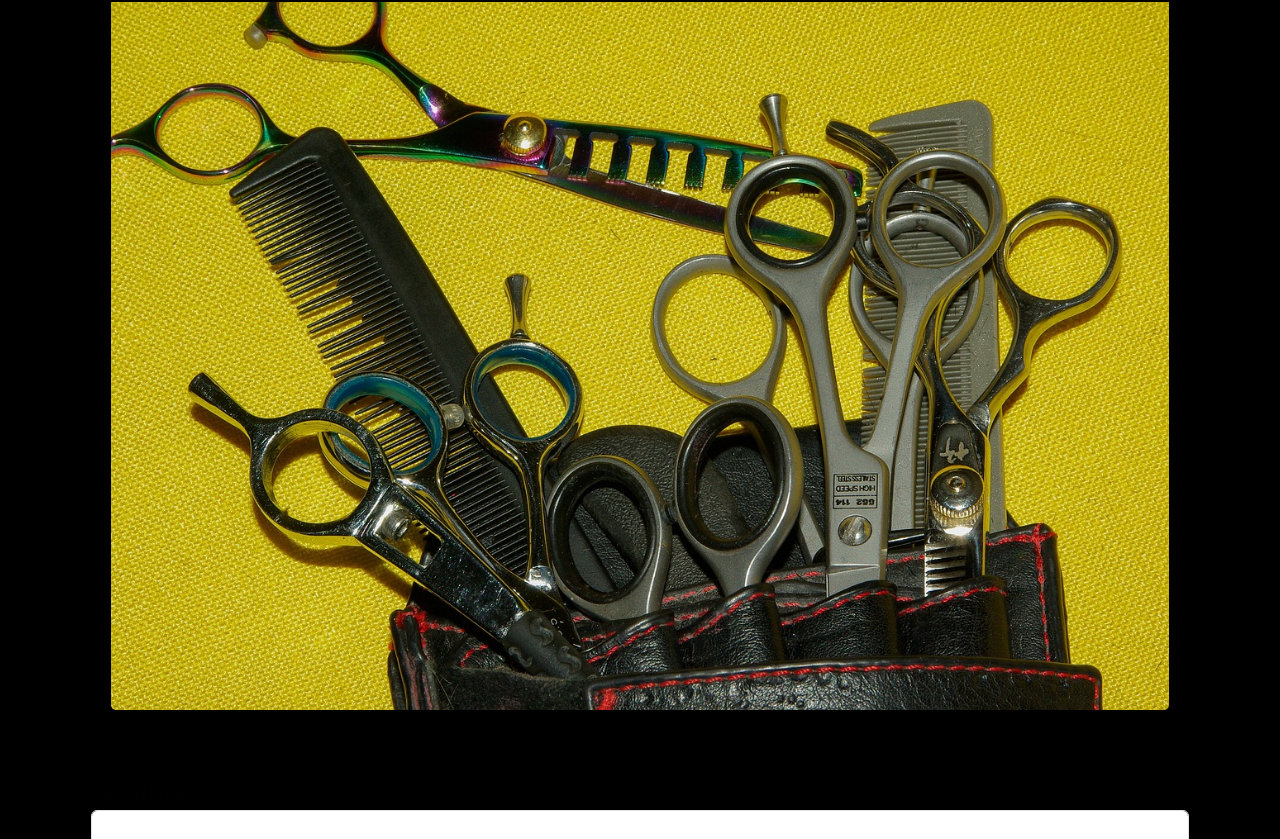
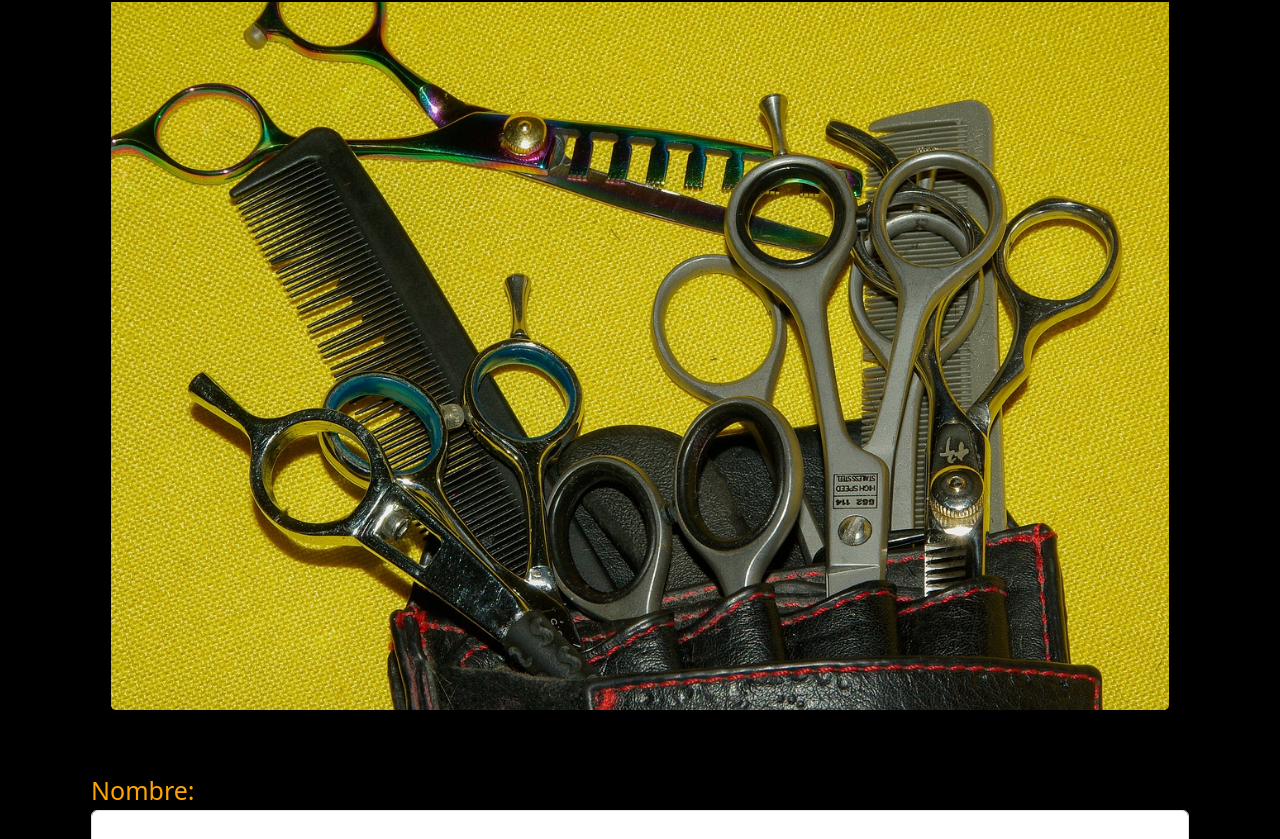
Before and after one commit to GHNahuel/proyecto-jr-nuevo, a plain HTML site: page index.html in a window 1280 px wide. Shown: the part 5499-6338 px from the top of the page. Drawn offline with nearby package versions, Linux system fonts and the light colour scheme.

Commit message:
cambiocentro

```diff
--- a/css/estilos.css
+++ b/css/estilos.css
@@ -101,7 +101,7 @@ label,
 .form-check-label,
 .btn {
     font-size: 25px;
-    color: rgb(2, 0, 0);
+    color: orange;
 
 }
 
```
